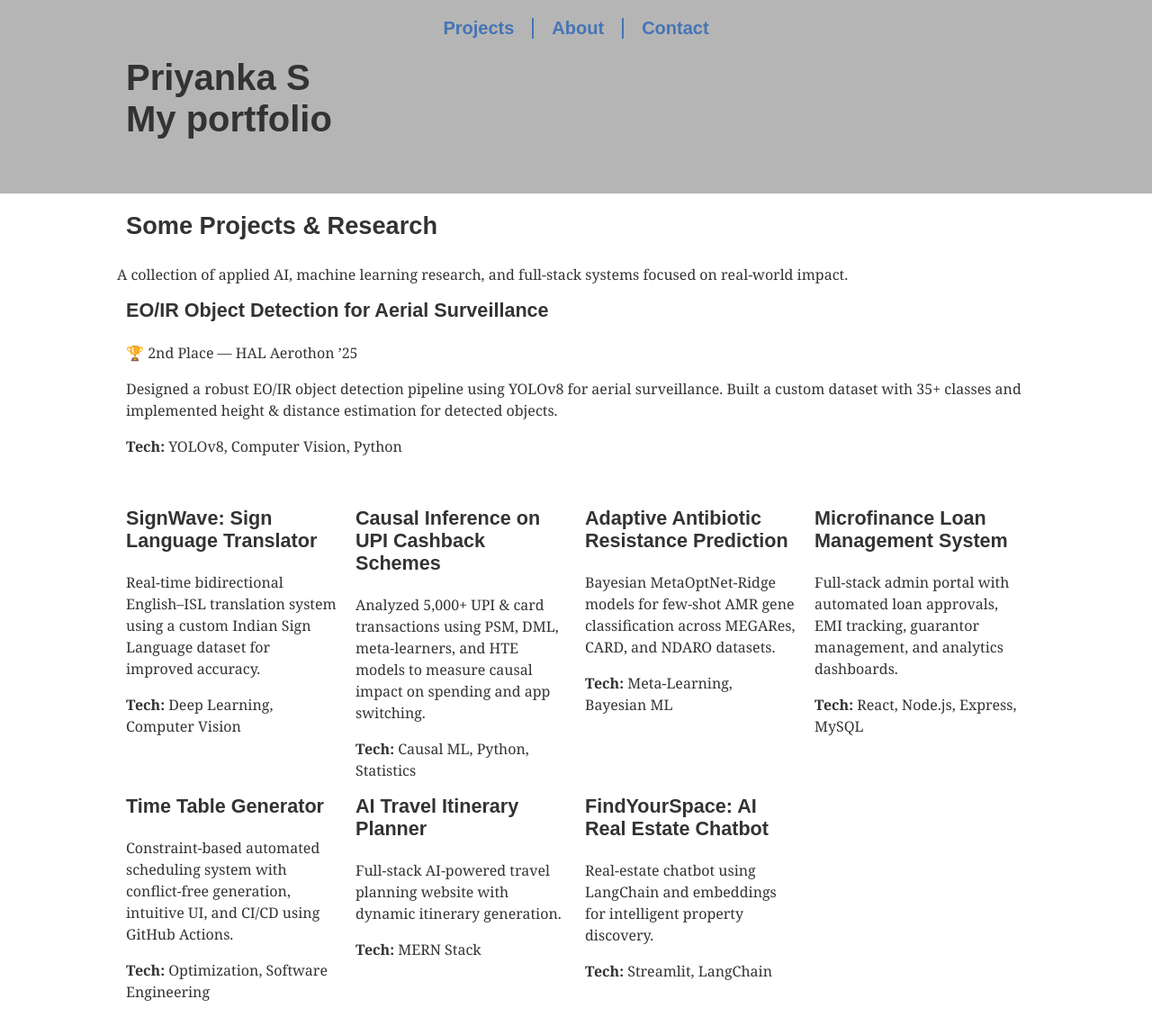
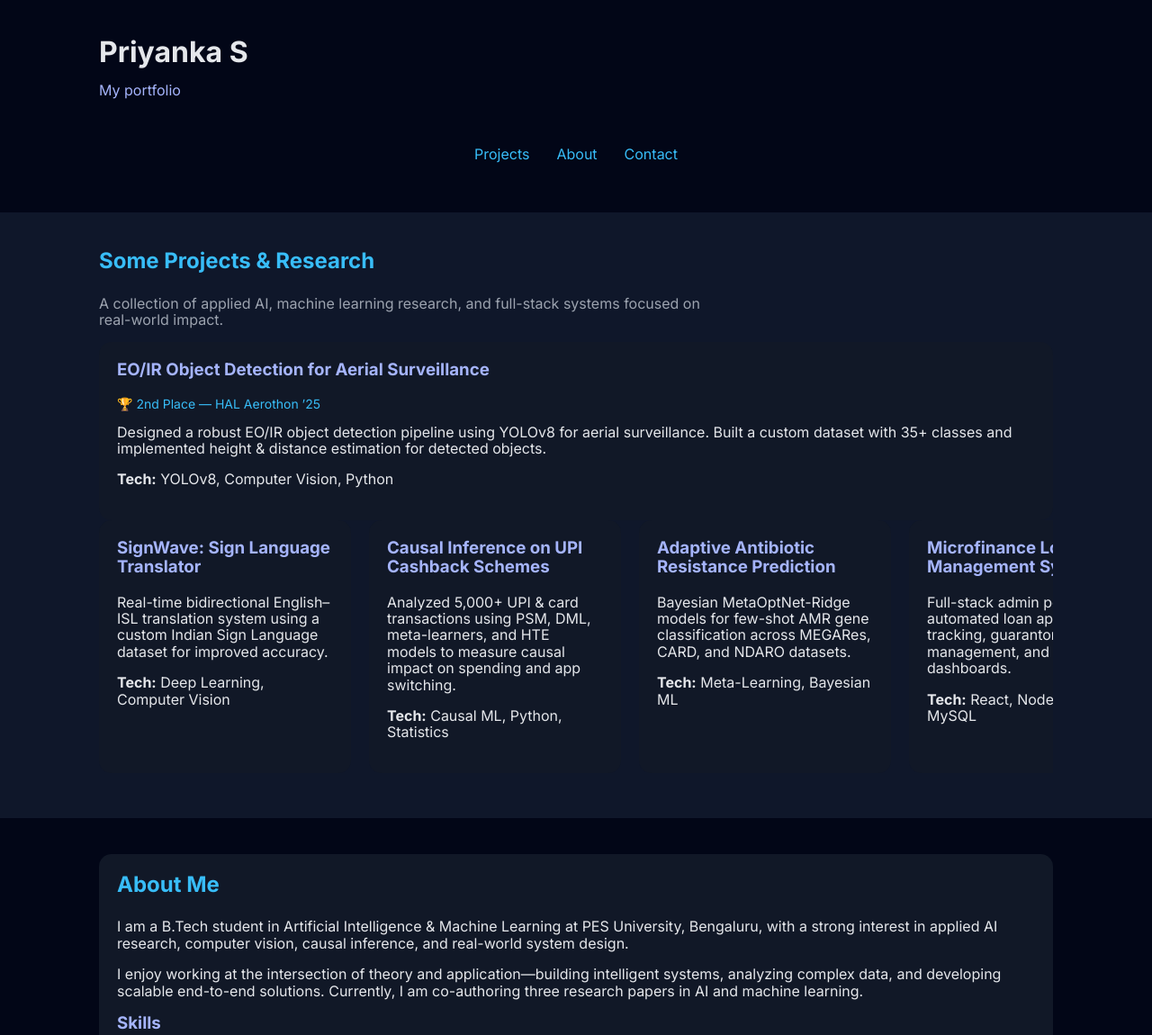
Before and after one commit to pes1ug23am219/Portfolio, a plain HTML site: page index.html in a window 1280 px wide. Shown: the top 1150 px of the page at 90% size. Drawn offline with nearby package versions, Linux system fonts and the light colour scheme.

Commit message:
Update styles.css

```diff
--- a/styles.css
+++ b/styles.css
@@ -1,299 +1,124 @@
+/* ================= RESET ================= */
+* { box-sizing: border-box; }
+img { max-width: 100%; display: block; }
+h1,h2,h3,h4,p { margin: 0 0 1em; }
 
-/********************* NOTES ************************
-The basic resets below allow you to create your own styling
-without having to fight some of the most annoying built in
-agent user styles.
-****************************************************/
-
-/************* Basic Resets ***************/
-
-h1, h2, h3, h4, p, ul, ol, blockquote {
-	margin: 0;
-	padding: 0;
+/* ================= THEME ================= */
+:root {
+  --bg-dark: #0f172a;
+  --bg-card: #111827;
+  --primary: #38bdf8;
+  --secondary: #a5b4fc;
+  --text-main: #e5e7eb;
+  --text-muted: #9ca3af;
 }
 
-nav ul, nav ol {
-	list-style-type: none;
+/* ================= GLOBAL ================= */
+body {
+  font-family: 'Inter', sans-serif;
+  background: var(--bg-dark);
+  color: var(--text-main);
 }
 
-/******** Additional resets *********/
-a { text-decoration:none; }
-
-img {
-	display: block;
-	max-width:100%;
-	height: auto;
+a {
+  color: var(--primary);
+  text-decoration: none;
+  transition: color 0.3s;
 }
 
-* { box-sizing: border-box; }
+a:hover { color: var(--secondary); }
 
-/************ End CSS Reset  *************/
-
-
-/********************* NOTES ************************
-Below are the only colors I have used. Choose four new
-colors and do a find and replace to replace the hex codes.
-****************************************************/
-
-
-/*********** Colors ***********
-
-primary = #b5b5b5;
-secondary = #efefef;
-accent = #4574b5
-text default = #333333;
-
-
-********************************/
-
-
-/************* Basic Page Rules ************/
-
-
-/********************* NOTES ************************
-I set the background of the page to dark and the main
-font to Georgia for most of the type. The header font
-is set to Arial. You could get two fonts that work well
-together and replace these choices. You may have to adjust
-sizing and spacing as well.
-****************************************************/
-
-
-body {
-	font-family:Georgia;
-	color:#333;
-	background:#333;
+.wrapper {
+  padding: 40px 20px;
+  max-width: 1100px;
+  margin: auto;
 }
 
-/************* typography ************/
+.primary { background: #020617; }
+.secondary { background: #020617; }
 
-h1, h2, h3, h4, nav {
-	font-family:Arial;
-	font-weight:bold;
-}
-
-h1 {
-	font-size:250%;
-	margin-bottom:1em;
-}
-
-h2 {
-	font-size:170%;
-	margin-bottom:1em;
-}
-
-h3 {
-	font-size:135%;
-	margin-bottom:1em;
-}
-
-h4 {
-	font-size:115%;
-	margin-bottom:.5em;
-}
-
-
-p {
-	line-height:1.5em;
-	margin-bottom:1em;
-}
-
-a { color: #4574b5; }
-
-.social { font-size:175%; }
-
-.centered { text-align:center; }
-
-/****************** Grid ******************/
-
-.primary { background:#b5b5b5; }
-.secondary { background:#efefef; }
-
-
-/****************** Header and Main Navigation ****************/
-
-header {
-	padding: 20px;
-}
-
-header .wrapper {
-	display: flex;
-	flex-direction: column-reverse;
-	flex-wrap: wrap;
-}
-
+/* ================= HEADER ================= */
 .logo-container {
-	display: flex;
-	flex-direction: row-reverse;
-	justify-content: flex-end;
+  display: flex;
+  align-items: center;
+  gap: 20px;
 }
 
 #logo {
-	margin-right:20px;
+  width: 160px;
+  border-radius: 12px;
 }
 
-
-#mainnav {
-	margin-bottom: 20px;
+.subtitle {
+  font-size: 16px;
+  color: var(--secondary);
+  font-weight: 400;
 }
 
 #mainnav ul {
-	display: flex;
-	justify-content: center;
+  display: flex;
+  justify-content: center;
+  gap: 30px;
+  list-style: none;
+  padding: 0;
 }
 
-#mainnav ul li a {
-	display:block;
-	color: #4574b5;
-	border-left: 2px solid #4574b5;
-	padding:0 20px;
-	font-size:20px;
+/* ================= SECTIONS ================= */
+h2 { color: var(--primary); }
+h3 { color: var(--secondary); }
+
+.section-intro {
+  color: var(--text-muted);
+  max-width: 700px;
 }
 
-/********************* NOTES ************************
-Removes the border on the first link...
-****************************************************/
-
-#mainnav ul li:first-of-type a {
-	border:none;
+/* ================= CARDS ================= */
+article {
+  background: var(--bg-card);
+  border-radius: 14px;
+  padding: 20px;
+  transition: transform 0.3s, box-shadow 0.3s;
 }
 
-
-/***************** Section Specific Rules *****************/
-
-#work {
-	background:#fff;
-	padding: 20px;
+article:hover {
+  transform: translateY(-6px);
+  box-shadow: 0 20px 40px rgba(56,189,248,0.15);
 }
 
-#work img, .additional-projects img {
-	width: 100%;
-	margin-bottom: 10px;
+.tag {
+  color: var(--primary);
+  font-size: 14px;
 }
 
-.featured, .projects, #page-template #work section {
-	margin-bottom: 40px;
+/* ================= PROJECT SCROLLER ================= */
+.projects {
+  display: flex;
+  gap: 20px;
+  overflow-x: auto;
+  padding-bottom: 10px;
+  scroll-snap-type: x mandatory;
 }
 
-#about-contact, .additional-projects {
-	padding: 20px;
+.projects article {
+  min-width: 280px;
+  scroll-snap-align: start;
 }
 
-#about-contact img {
-	margin-bottom: 10px;
+.projects::-webkit-scrollbar {
+  height: 6px;
+}
+.projects::-webkit-scrollbar-thumb {
+  background: var(--primary);
+  border-radius: 10px;
 }
 
-/********************* NOTES ************************
-I added all this margin to the bottom of the footer so
-that when you click the link for "about" or "contact" in
-the main nav, there is room for them to go all the way to
-the top of the page.
-****************************************************/
-
-footer {
-	padding: 20px;
-	margin-bottom:600px;
+/* ================= FOOTER ================= */
+.centered {
+  text-align: center;
+  color: var(--text-muted);
 }
 
-@media only screen and (min-width: 650px) {
-	#work {
-		padding: 20px 10px;
-	}
-
-	#work article, h2 {
-		padding: 0 10px;
-	}
-
-	.projects, #page-template #work section  {
-		display: flex;
-		flex-wrap: wrap;
-	}
-
-	.projects article, #page-template #work section article {
-		width: 50%;
-	}
-
-	.additional-projects .wrapper{
-		display: flex;
-		flex-wrap: wrap;
-	}
-
-	.additional-projects h2 {
-		flex-basis: 100%;
-	}
-
-	.additional-projects article {
-		width: 50%;
-		padding: 0 10px;
-	}
-
-	#about-contact {
-		padding: 0;
-	}
-
-	#about-contact .wrapper {
-		display: flex;
-		flex-wrap: wrap;
-		align-items: flex-start;
-		padding: 20px 10px;
-	}
-
-	#about-contact .profile-photo {
-		flex: 1;
-		padding: 0 10px;
-		width: 100%;
-	}
-
-	#about-contact article {
-		padding: 0 10px;
-	}
-
-	#about-contact article:first-of-type {
-		flex: 2;
-	}
-
-	#about-contact article:last-of-type {
-		flex-basis: 100%;
-	}
-
+.social a {
+  font-size: 24px;
+  margin-right: 15px;
 }
-
-@media only screen and (min-width: 768px) {
-
-	.featured {
-		display: flex;
-	}
-
-	.featured article {
-		flex: 1;
-	}
-
-	.additional-projects article {
-		width: 25%;
-	}
-
-	#about-contact .wrapper {
-		flex-wrap: nowrap;
-	}
-
-	#about-contact article:last-of-type {
-		flex: 2;
-		flex-basis: 0;
-	}
-}
-
-@media only screen and (min-width: 1040px) {
-	.wrapper {
-		width: 1020px;
-		margin: auto;
-	}
-
-	header .wrapper {
-		padding: 0 10px;
-	}
-
-	/*Change the width here to 33% if you want three articles in a row*/
-	.projects article {
-		width: 25%;
-	}
-}
```
